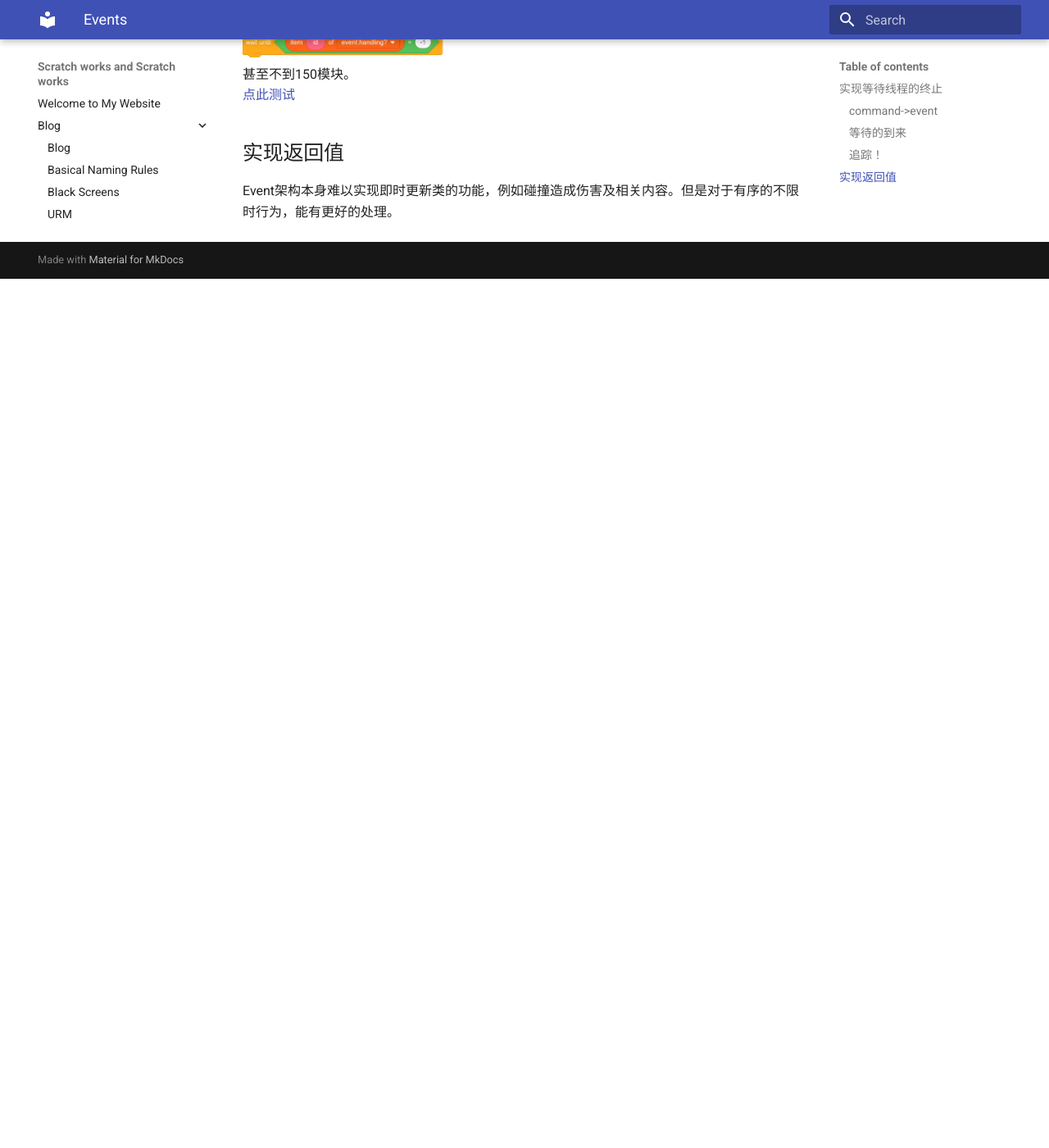
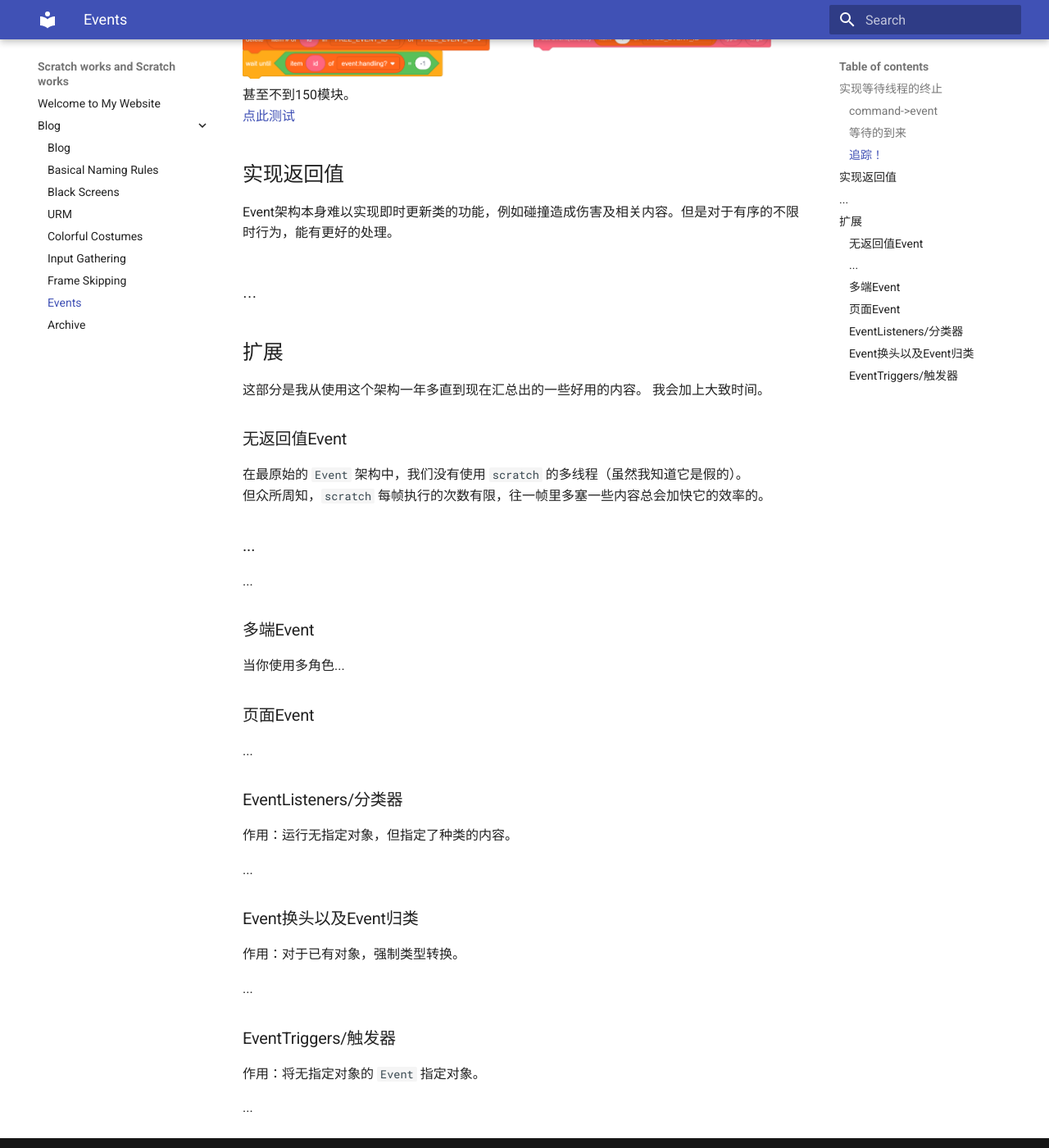
Before and after one commit to Cwulaek/mkdWiki, an MkDocs documentation site: the page built from docs/blog/Event Attached/index.md, in a window 1280 px wide and 1400 px high, scrolled down 3590 px. Shown: the whole window at 82% size. Built offline with MkDocs 1.6.1 and Material for MkDocs 9.7.7, drawn with Linux system fonts in a browser that asks for light colours; before the commit the page ends 3930 px from its top, so only the background shows below that; some of the changed text lies outside the part shown.

Commit message:
weekly update

```diff
--- a/docs/blog/Event Attached/index.md
+++ b/docs/blog/Event Attached/index.md
@@ -1,9 +1,9 @@
 # Events
 
-话接上文 ~~好像不是上文，反正差不多~~，我们实现了command表，能够向新线程单独传参了。
+话接上文 ~~好像不是上文，反正差不多~~，我们实现了 `command` 表，能够向新线程单独传参了。
 我们的目的是创建类似“函数对象”的东西，同时能做到“二次修改”。（后面将提到它的作用。）
 
-总之，如果你学过java的Event，那这部分应该很好理解。（大概吧。）
+总之，如果你学过 `Java` 的 `Event`，那这部分应该很好理解。（大概吧。）
 
 ## 实现等待线程的终止
 
@@ -14,7 +14,7 @@
 
 将之前传递许多参数改为传递多个列表，一般分为`type`、`args`，为了标注event对外信息，新建`result`、`isFinshed?`、`handling?`。
 
-写成command太长，我不演了。直接上event。（这部分与先前没有功能上的差异，只是增减了列表并修改了名称。）
+写成 `command` 太长，我不演了。直接上 `Event`。（这部分与先前没有功能上的差异，只是增减了列表并修改了名称。）
 
 ![](../images/ea1.png)
 [点此测试](./test1.html)
@@ -23,12 +23,12 @@
 
 ### 等待的到来
 
-我们已经有了isFinished，只要记录它就好了，我们这里为了使参数更加稳定，进行了一次封装。
+我们已经有了 `isFinished`，只要记录它就好了，我们这里为了使参数更加稳定，进行了一次封装。
 
 ![](../images/ea2.png)
 
 这样，我们发布Event时就不用指定id了（图左），而是按照既定方案寻址（图右）。
-之后，经过简单的修改，我们实现了`等待`。
+之后，经过简单的修改，我们实现了 `等待`。
 
 本来想放图的，但是太占地方了。
 
@@ -44,3 +44,42 @@
 ## 实现返回值
 
 Event架构本身难以实现即时更新类的功能，例如碰撞造成伤害及相关内容。但是对于有序的不限时行为，能有更好的处理。
+
+## ...
+
+## 扩展
+
+这部分是我从使用这个架构一年多直到现在汇总出的一些好用的内容。
+我会加上大致时间。
+
+### 无返回值Event
+
+在最原始的 `Event` 架构中，我们没有使用 `scratch` 的多线程（虽然我知道它是假的）。
+但众所周知，`scratch` 每帧执行的次数有限，往一帧里多塞一些内容总会加快它的效率的。
+
+### ...
+
+...
+
+### 多端Event
+
+当你使用多角色...
+
+### 页面Event
+
+...
+
+### EventListeners/分类器
+作用：运行无指定对象，但指定了种类的内容。
+
+...
+
+### Event换头以及Event归类
+作用：对于已有对象，强制类型转换。
+
+...
+
+### EventTriggers/触发器
+作用：将无指定对象的 `Event` 指定对象。
+
+...
```
Also changed, not shown: docs/blog/Basical Naming Rules/index.md (+6 -1 lines), docs/blog/Channel/index.md (added, +66 -0 lines).
